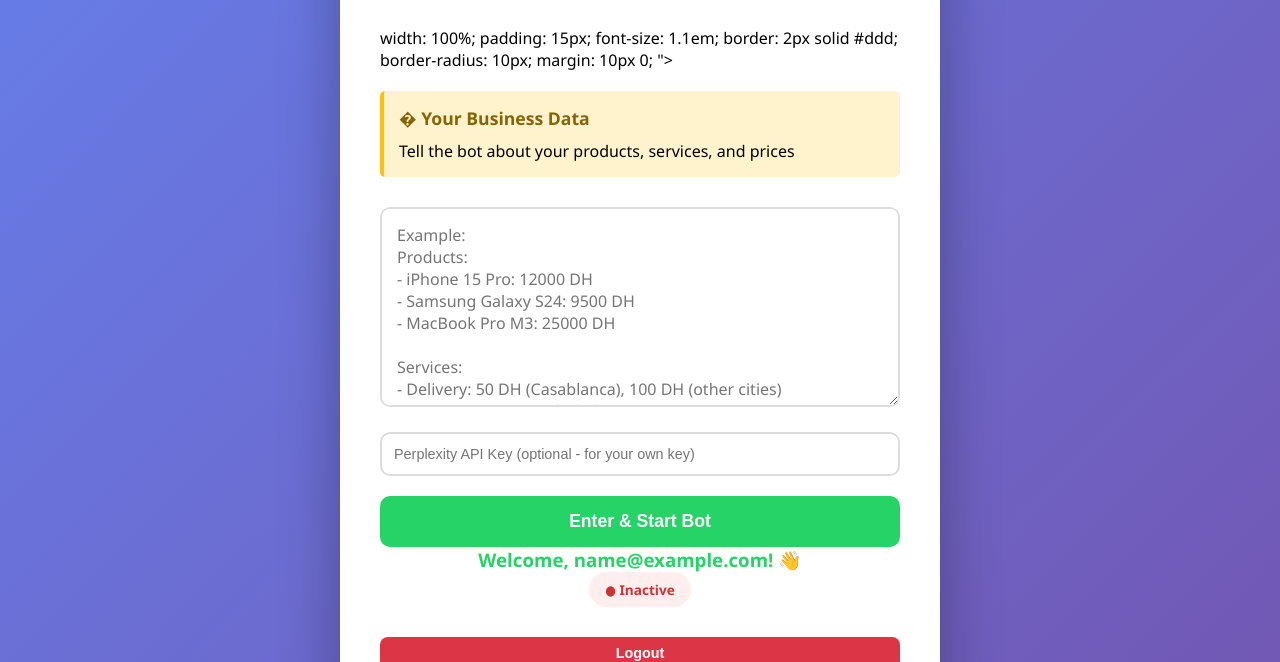
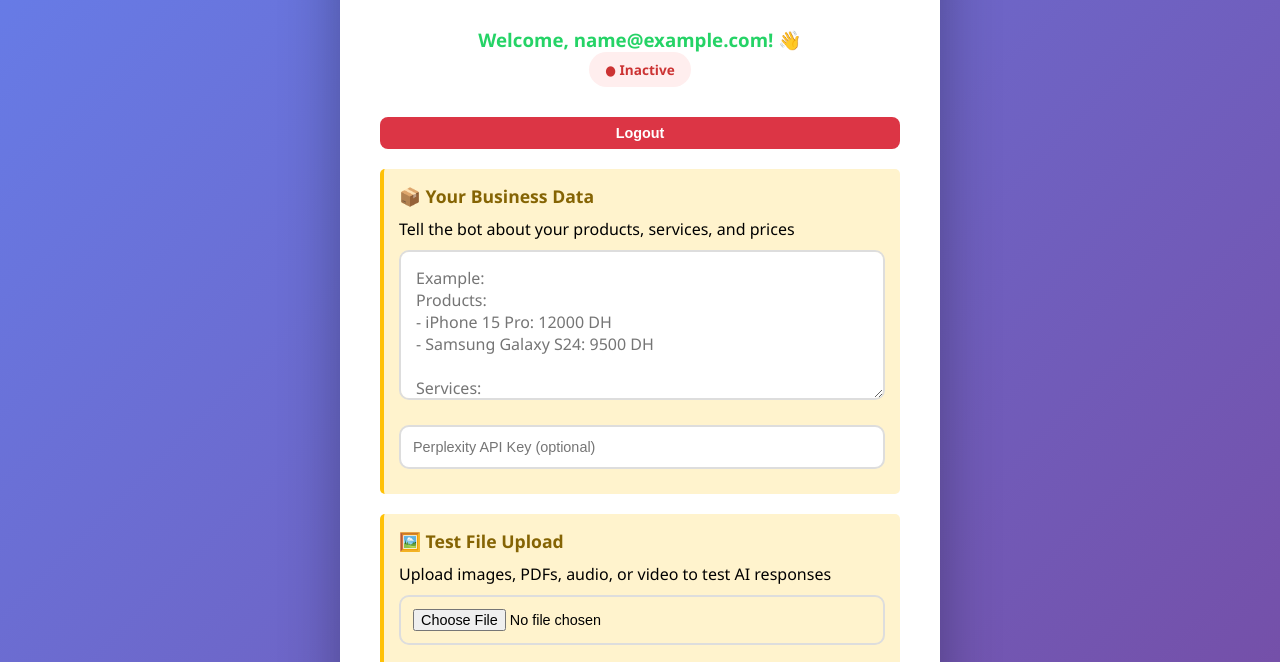
Before and after one commit to benimellalsgar/APIwhatsaap, a website: page public/dashboard.html in a window 1280 px wide. Shown: the part 135-797 px from the top of the page. Drawn offline with nearby package versions, Linux system fonts and the light colour scheme; no server answers; sample sign-in values are in the browser's storage.

Commit message:
Fix: Remove broken HTML causing CSS to show in frontend

```diff
--- a/public/dashboard.html
+++ b/public/dashboard.html
@@ -239,44 +239,6 @@
     <div class="container">
         <h1>🤖 WhatsApp AI Agent</h1>
         <p class="subtitle">Multi-Tenant SaaS Platform</p>
-
-        <div id="botArea">
-                width: 100%;
-                padding: 15px;
-                font-size: 1.1em;
-                border: 2px solid #ddd;
-                border-radius: 10px;
-                margin: 10px 0;
-            ">
-
-            <div class="instructions" style="margin-top: 20px;">
-                <h3>� Your Business Data</h3>
-                <p>Tell the bot about your products, services, and prices</p>
-            </div>
-
-            <textarea id="businessData" placeholder="Example:&#10;Products:&#10;- iPhone 15 Pro: 12000 DH&#10;- Samsung Galaxy S24: 9500 DH&#10;- MacBook Pro M3: 25000 DH&#10;&#10;Services:&#10;- Delivery: 50 DH (Casablanca), 100 DH (other cities)&#10;- Warranty: 1 year included&#10;&#10;Working hours: 9AM - 9PM" style="
-                width: 100%;
-                padding: 15px;
-                font-size: 1em;
-                border: 2px solid #ddd;
-                border-radius: 10px;
-                margin: 10px 0;
-                min-height: 200px;
-                font-family: inherit;
-                resize: vertical;
-            "></textarea>
-
-            <input type="text" id="apiKey" placeholder="Perplexity API Key (optional - for your own key)" style="
-                width: 100%;
-                padding: 12px;
-                font-size: 0.9em;
-                border: 2px solid #ddd;
-                border-radius: 10px;
-                margin: 10px 0;
-            ">
-
-            <button id="enterBtn" class="btn-start">Enter & Start Bot</button>
-        </div>
 
         <div id="botArea">
             <div style="text-align: center; margin-bottom: 20px;">
```
